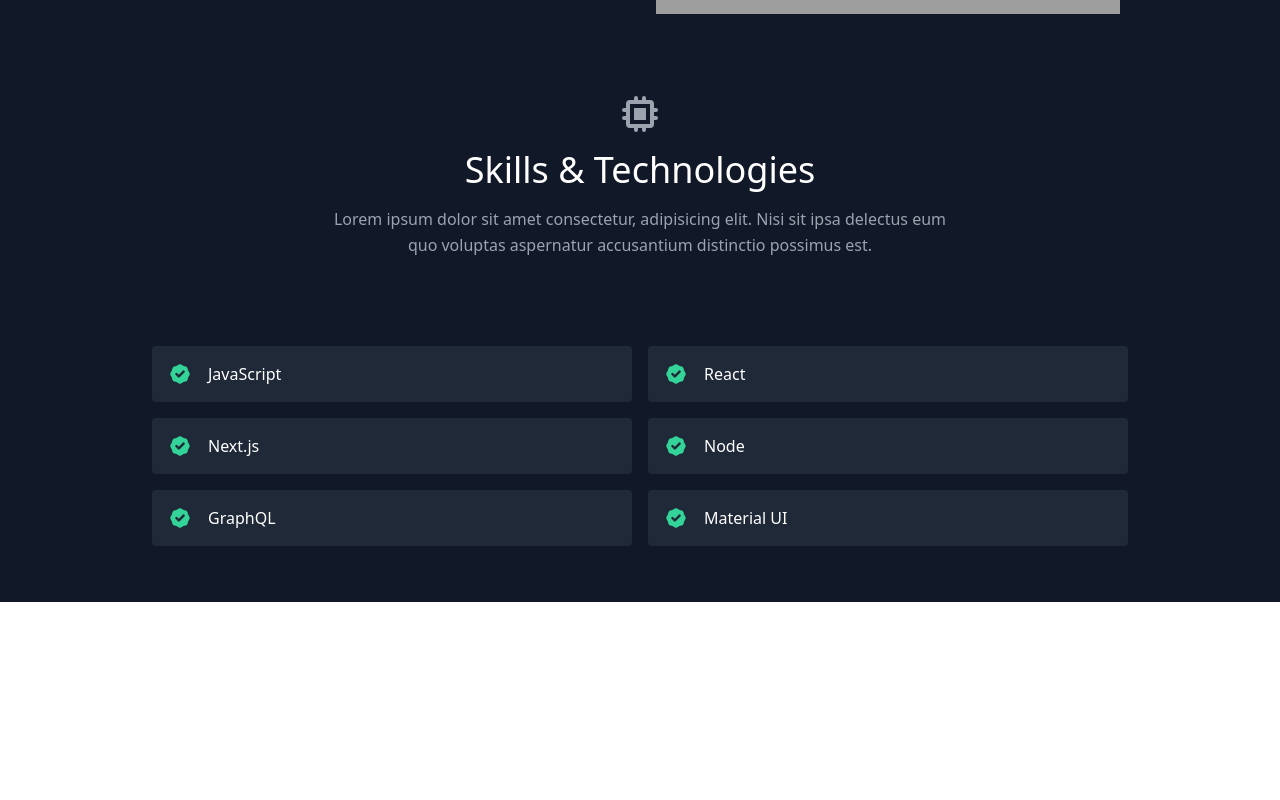
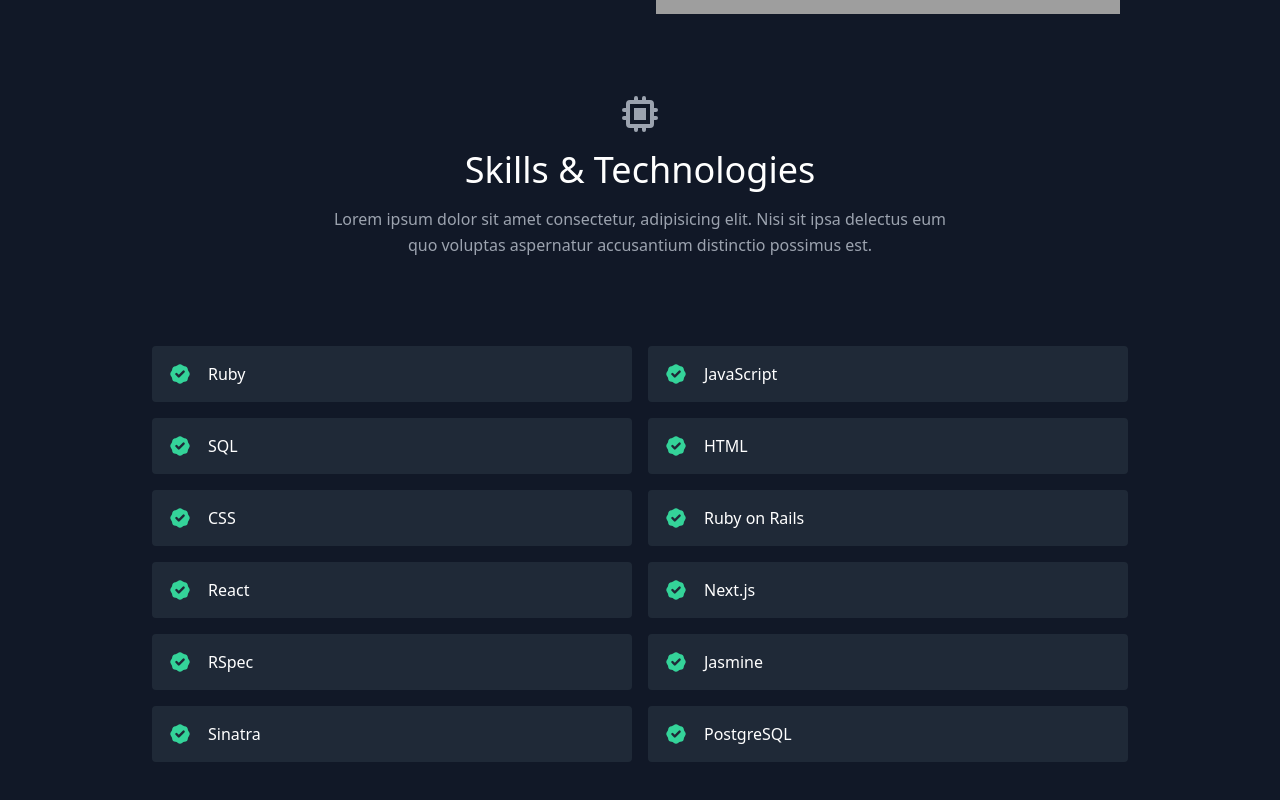
Before and after one commit to joominchoi/portfolio, a React (Create React App) app: page / in a window 1280 px wide. Shown: the part 1404-2204 px from the top of the page. Before the commit the page ends 2006 px from the top, so only its background shows below. Built offline with nearby package versions, Linux system fonts and the light colour scheme; grey boxes are pictures that could not be loaded.

Commit message:
updated data with tech

```diff
--- a/src/data.js
+++ b/src/data.js
@@ -51,10 +51,16 @@
 ];
 
 export const skills = [
+  "Ruby",
   "JavaScript",
+  "SQL",
+  "HTML",
+  "CSS",
+  "Ruby on Rails",
   "React",
   "Next.js",
-  "Node",
-  "GraphQL",
-  "Material UI",
+  "RSpec",
+  "Jasmine",
+  "Sinatra",
+  "PostgreSQL"
 ];
```
